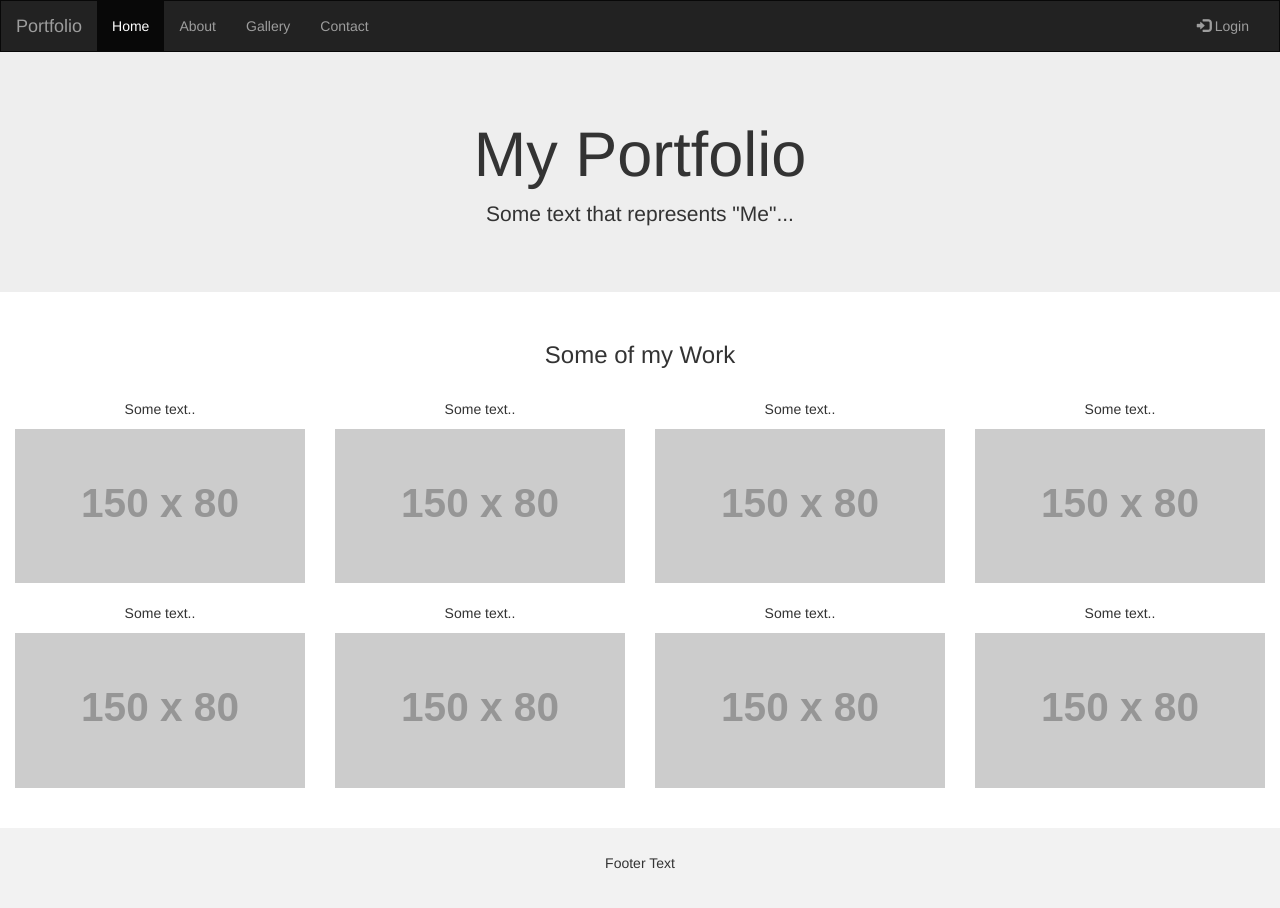
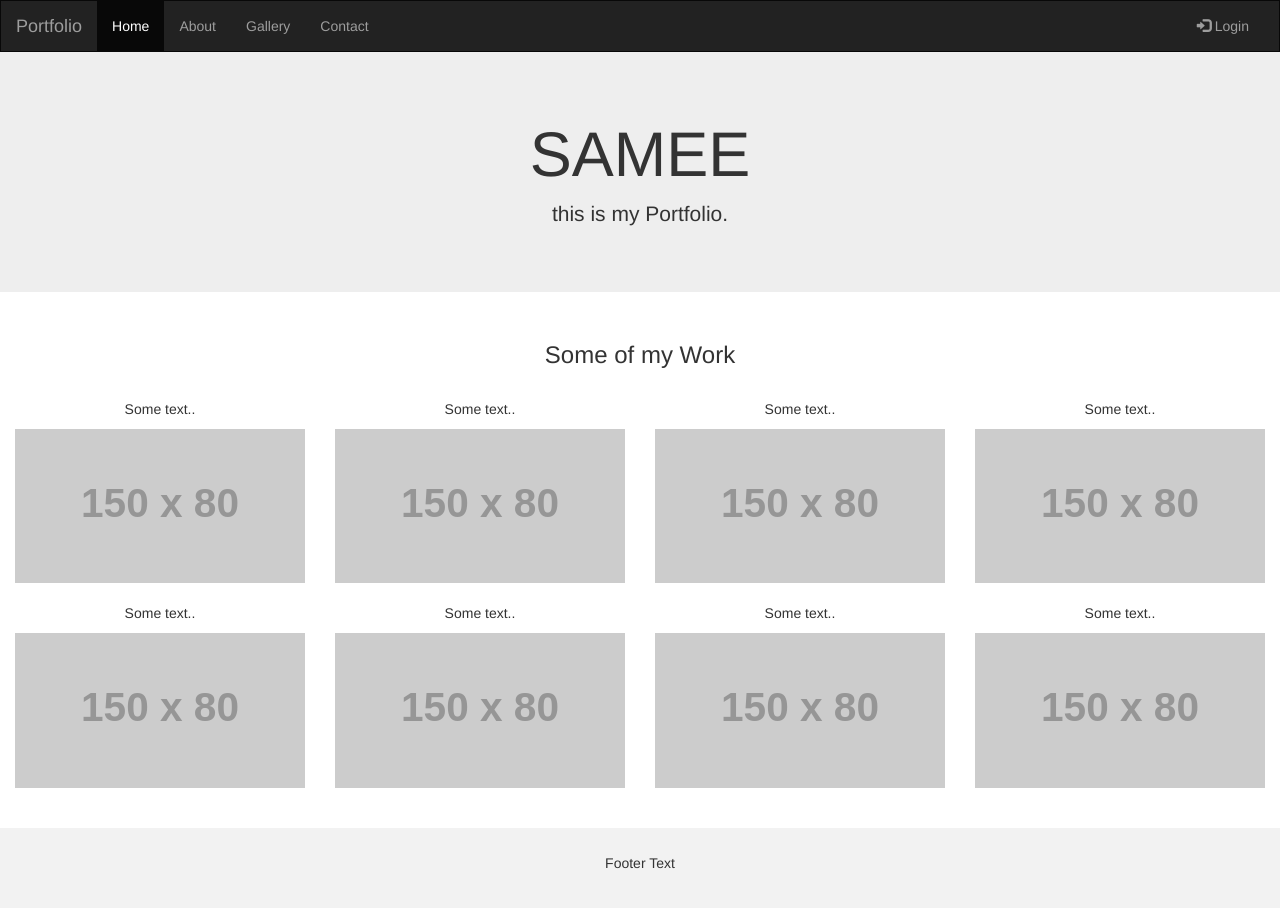
Before and after one commit to samee1644/samee04, a plain HTML site: page index.html in a window 1280 px wide. Drawn offline with nearby package versions, Linux system fonts and the light colour scheme; placeholder pictures from the web are drawn by us.

Commit message:
Update index.html

```diff
--- a/index.html
+++ b/index.html
@@ -49,8 +49,8 @@
 
 <div class="jumbotron">
   <div class="container text-center">
-    <h1>My Portfolio</h1>
-    <p>Some text that represents "Me"...</p>
+    <h1>SAMEE</h1>
+    <p>this is my Portfolio.</p>
   </div>
 </div>
 
```
